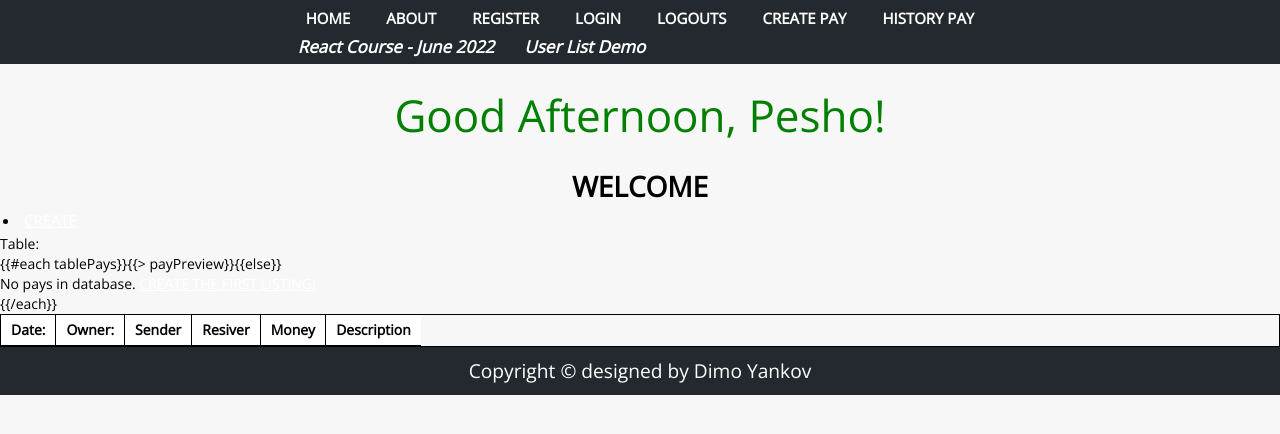
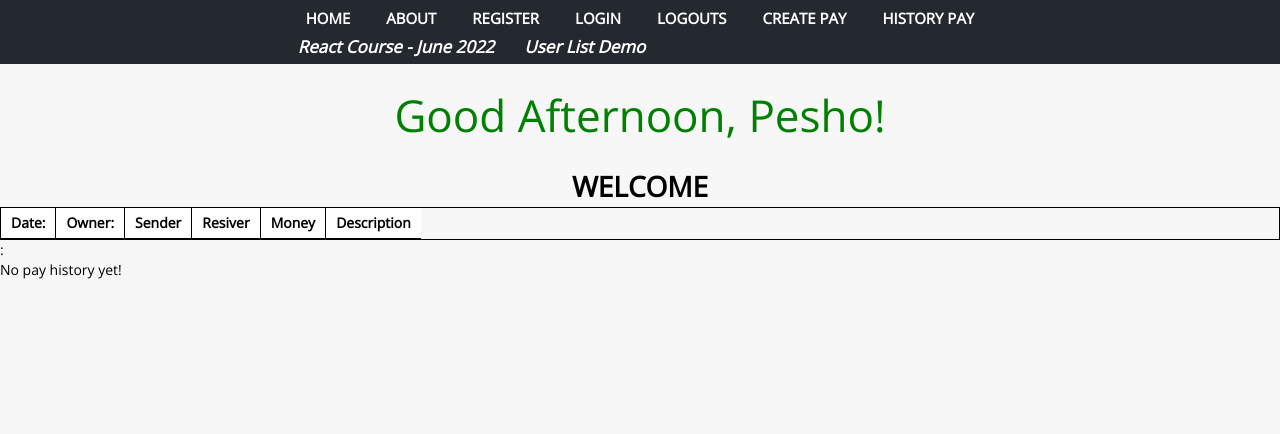
Before and after one commit to dimobs/client, a React (Create React App) app: page /historyPay in a window 1280 px wide. Shown: the top 434 px of the page. Built offline with nearby package versions, Linux system fonts and the light colour scheme.

Commit message:
table results

```diff
--- a/src/App.js
+++ b/src/App.js
@@ -21,14 +21,13 @@ const navigate = useNavigate();
 
 const addPayHandler = (payData) => {
 setPay(state => [
-    ...state,
-    {
+    ...state, {
         ...payData,
         _id: uniqid
     }
 ]);
 
-navigate('/')
+navigate('/historyPay')
 }
 
     return (
--- a/src/index.js
+++ b/src/index.js
@@ -3,13 +3,13 @@ import ReactDOM from 'react-dom/client';
 import App from './App';
 import { BrowserRouter  } from 'react-router-dom'
 import { Header } from './components/common/Header';
-import { Footer } from './components/common/Footer';
+// import { Footer } from './components/common/Footer';
 
 const root = ReactDOM.createRoot(document.getElementById('root'));
 root.render(
 <BrowserRouter>
 <Header />
   <App />
-  <Footer />
+  {/* <Footer /> */}
   </BrowserRouter>
 );
--- a/src/pages/pays/CreatePay.js
+++ b/src/pages/pays/CreatePay.js
@@ -16,7 +16,6 @@ const onSubmit = (e) => {
 
     return (
         <>
- <>
   <div className={styles.admin}>
     {/* <li><a href="/paymentHistory">View History</a></li> */}
   </div>
@@ -105,8 +104,6 @@ const onSubmit = (e) => {
       </h5>
     </form>
   </div>
-</>
-
         </>
     )
 }
--- a/src/pages/pays/HistoryPage.js
+++ b/src/pages/pays/HistoryPage.js
@@ -1,32 +1,13 @@
+import { Item } from "./item";
+import uniqid from 'uniqid'
 
  export const HistoryPage = ({
-  pay
+pays
 }) => {
-
+console.log(pays);
   return (
     <>
-     <div className="admin">
-    <li><a href="/createPay">Create</a></li>
-    <p>Table:</p>
-    {"{"}
-    {"{"}#each tablePays{"}"}
-    {"}"}
-    {"{"}
-    {"{"}&gt; payPreview{"}"}
-    {"}"}
-    {"{"}
-    {"{"}else{"}"}
-    {"}"}
-    <p>
-      No pays in database. <a href="/createPay">Create the first listing!</a>
-    </p>
-    {"{"}
-    {"{"}/each{"}"}
-    {"}"}
-    {pay?.map(x => {
-      console.log(x);
-    })}
-    <table>
+      <table>
       <colgroup className="colgroup">
         <col style={{ backgroundColor: "burlywood" }} />
         <col span={99} />
@@ -40,10 +21,15 @@
           <th>Money</th>
           <th>Description</th>
         </tr>
+        {pays.map(x => {
+        return(
+        <Item key={uniqid} x={x} />
+        )
+      })}
         <tr className="tr" />
       </tbody>
     </table>
-  </div>
+    : <p>No pay history yet!</p>
     </>
   )
  }
--- /dev/null
+++ b/src/pages/pays/item.js
@@ -0,0 +1,15 @@
+export const Item =({x}) => {
+
+    return(
+        <>
+    <td class="tr">{x.date}</td>
+    <td class="tr">{x.date}</td>
+   {/* <td>{{owner.username}}</td> */}
+    <td>{x.sender}</td>
+    <td>{x.resiver}</td>
+    <td>{x.amount}</td>
+    <td>{x.description}</td>
+        </>
+    )
+
+}
```
